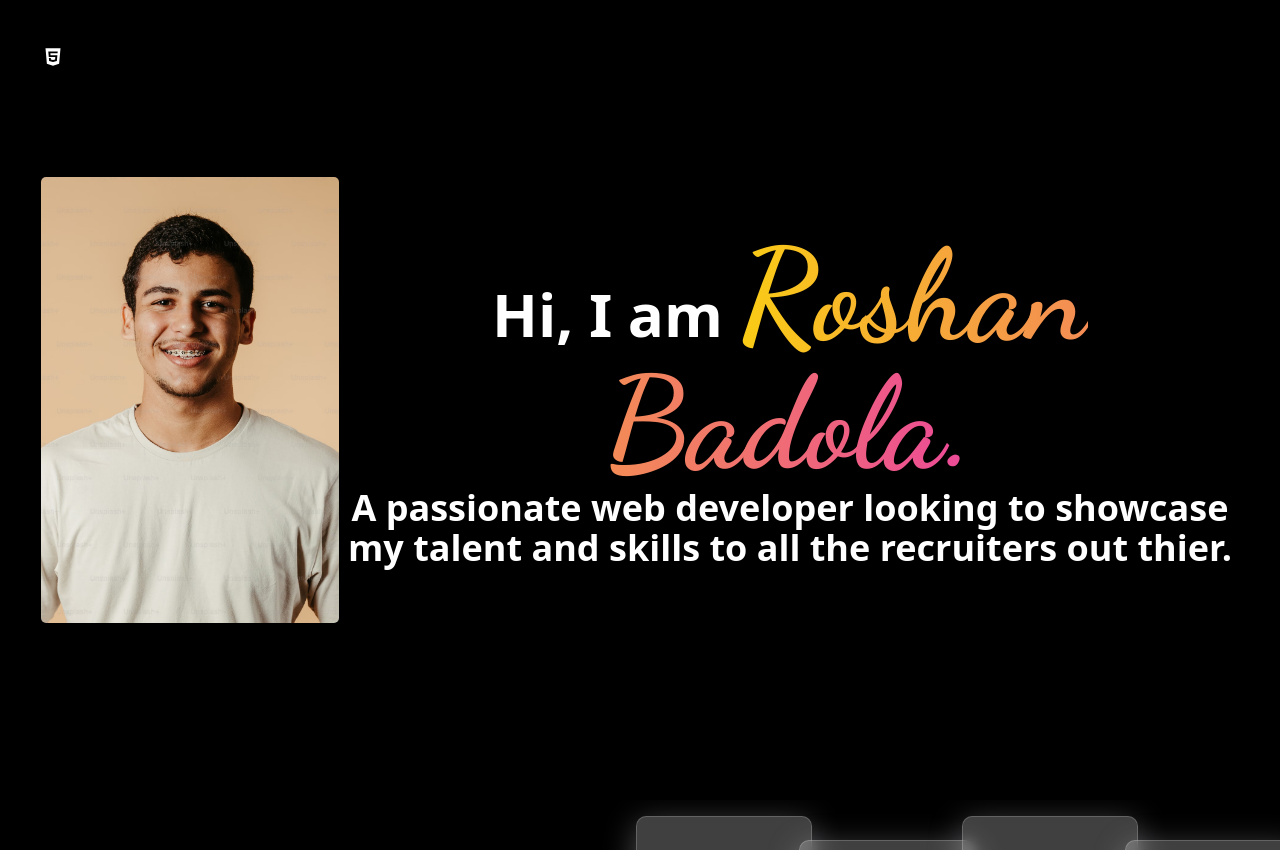
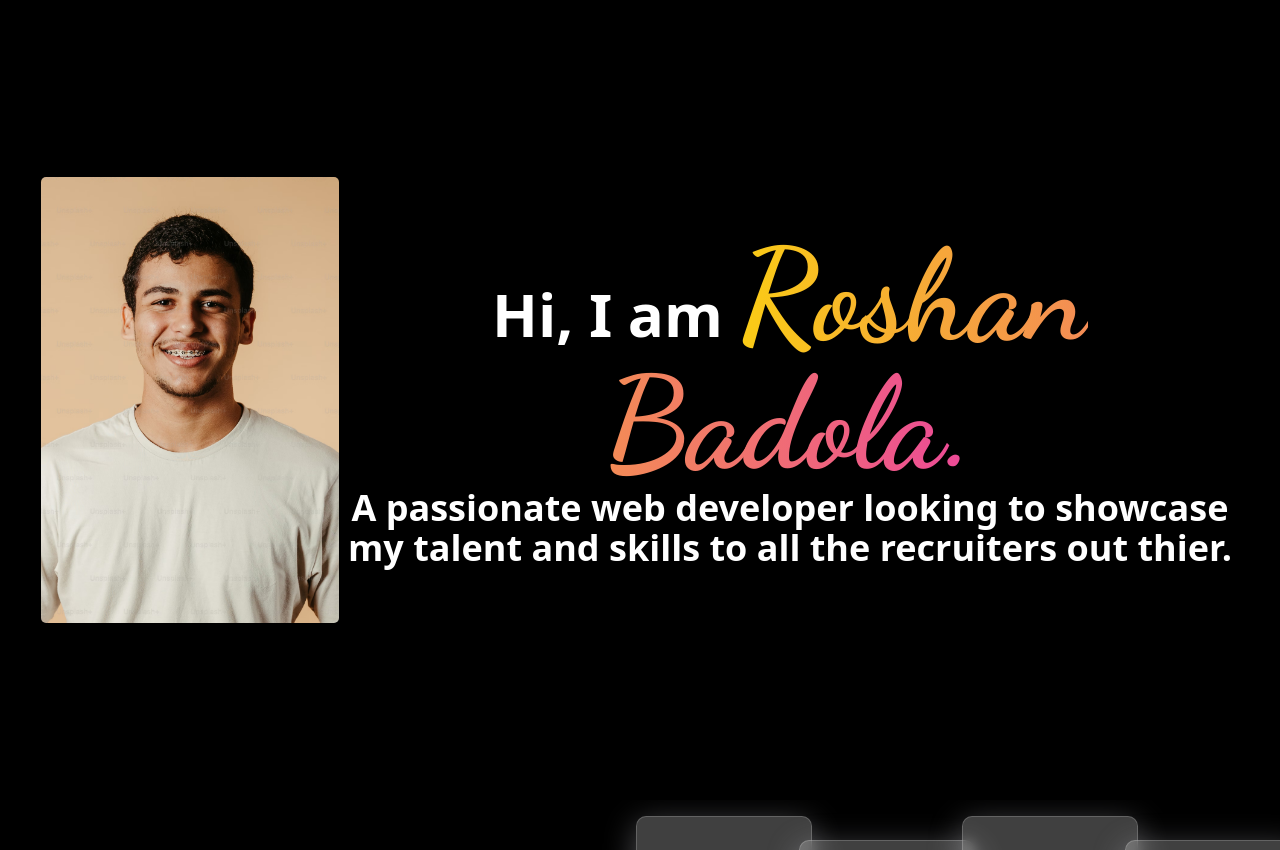
Before and after one commit to RBadola/my-portfolio, a React (Vite) app: page / in a window 1280 px wide. Shown: the top 850 px of the page. Built offline with nearby package versions, Linux system fonts and the light colour scheme; a web font is replaced by a local one.

Commit message:
minor changes

```diff
--- a/src/App.jsx
+++ b/src/App.jsx
@@ -11,37 +11,12 @@ import TechStackMobile from "./components/TechStackMobile";
 import FRamer from "./components/FRamer";
 
 function App() {
-  const width = useWidth();
-  useEffect(() => {
-    // const elements = document.querySelectorAll(".draggable")
-    // elements.forEach((item) => {
-    //     item.addEventListener("mousedown", dragstartHandler);
-    // })
-    // function dragstartHandler(ev) {
-    //     ev.preventDefault();
-    //     const eleL = ev.target.previousElementSibling;
-    //     const eleR = ev.target.nextElementSibling;
-    //     // console.log("initial",eleR,JSON.parse(JSON.stringify(eleR.getBoundingClientRect().left)),JSON.parse(JSON.stringify(eleR.getBoundingClientRect().right)));
-    //     // console.log("initialL",eleL,JSON.parse(JSON.stringify(eleL.getBoundingClientRect().left)),JSON.parse(JSON.stringify(eleL.getBoundingClientRect().right)));
-    //     const resize = (e) => {
-    //         eleL.style.width =  (e.clientX) -  eleL.getBoundingClientRect().left + 'px'
-    //         eleR.style.width = eleR.getBoundingClientRect().right -e.clientX  +'px'
-    //         // console.log((eleR.getBoundingClientRect().right -e.clientX)-50);
-    //     }
-    //     window.addEventListener('mousemove', resize)
-    //     window.addEventListener('mouseup', stopResize)
-    //     function stopResize() {
-    //         window.removeEventListener('mousemove', resize)
-    //     }
-    // }
-  }, []);
-  console.log(width);
+
   return (
     <div className="w-full h-full  ">
       <HeroSection />
-      {width <= 640 ? <TechStackMobile /> : <TechStack />}
+      <TechStack />
       <Projects />
-      {/* <FRamer /> */}
       <Contact />
     </div>
   );
--- a/src/components/Bg.jsx
+++ b/src/components/Bg.jsx
@@ -29,55 +29,21 @@ const Bg = () => {
       <SiMysql size={20} />,
       <SiTailwindcss size={20} />,
     ];
-    let count  = -1
+
     const colors=[
      " #a8a9ad", "#b5b7bb", "#cccccc", "#d8d8d8", "#757575" , "#afb1ae"
     ]
-    const handleAnime= async(e)=>{
-
-      count = count+1
-      console.log(e.target.dataset.index)
-     setTimeout(()=>{
-      anime({
-        targets:".grid-box",
-        translateY:[
-          {value:-15,ease:"easeOutSine",duration:250},
-          {value:0,ease:"easeInOutQuad",duration:500},
-        ],
-        opacity:[
-          {value:1,ease:"easeOutSine",duration:250},
-          {value:0.5,ease:"easeInOutQuad",duration:500},
-        ],
-        backgroundColor:[
-          {value:colors[count % colors.length - 1],ease:"easeOutSine",duration:250},
-
-          {value:"#000000",ease:"easeOutSine",duration:250},
-        ],
-        delay:anime.stagger(300,{
-          grid:[12,7],
-          from:e.target.dataset.index
-        })
-      })
-     },0)
 
 
-    }
+
+
 
 
     let index = 0;
     const row = 12;
     const col = 7;
     let c=1
-    function animateButton(e, bg ,duration, elasticity) {
 
-      anime({
-        targets: e.target,
-        color:bg,
-        duration: duration,
-        elasticity: elasticity,
-        delay:20
-      });
-    }
   //  useEffect(()=>{
     for (let i = 1; i <= col; i++) {
       for (let j = 1; j <= row; j++) {
@@ -86,7 +52,7 @@ const Bg = () => {
         // console.log(index);
         sq.push(
           <div
-            onMouseDown={handleAnime}
+
             className="group  grid-box flex items-center  justify-center   transition-all duration-150  "
             data-index={index}
             key={`${i}-${j}`}
--- a/src/components/HeroSection.jsx
+++ b/src/components/HeroSection.jsx
@@ -4,8 +4,6 @@ import { motion } from "framer-motion";
 const HeroSection = () => {
   return (
     <motion.div className="w-full h-full bg-black relative  flex flex-col md:flex-row justify-center items-center px-10 font-extrabold   ">
-      <Bg />
-
       <motion.img
         // initial={{ opacity: 0, scale: 0.5 }}
         // animate={{ opacity: 1, scale: 1 }}
--- a/src/components/Projects.jsx
+++ b/src/components/Projects.jsx
@@ -60,7 +60,7 @@ const Projects = () => {
   return (
     <motion.div
       layout
-      className="z-0 w-full h-full font-extrabold bg-black p-4 flex flex-col justify-center  items-center relative overflow-hidden gap-7"
+      className="z-0 w-full h-full font-extrabold p-4 flex flex-col justify-center  items-center relative overflow-hidden gap-7"
     >
       <div>
         <motion.p
--- a/src/components/TechStack.jsx
+++ b/src/components/TechStack.jsx
@@ -50,8 +50,11 @@ const TechStack = () => {
 
   return (
     <motion.div
-      className="w-full h-full overflow-hidden font-extrabold flex  relative p-2  bg-black z-50"
+      className="w-full h-full overflow-hidden font-extrabold flex  relative p-2 bg-black   z-50"
       ref={ref}
+      animate={{
+        backgroundColor:"radial-gradient(circle, rgba(255,0,110,1) 0%, rgba(131,56,236,1) 64%, rgba(58,134,255,1) 100%);"
+      }}
       // onMouseMove={(e) => mouseCo(e)}
     >
       <div className="w-full h-full   absolute tech-gradient top-0 left-0 z-20  "></div>
--- a/src/index.css
+++ b/src/index.css
@@ -12,6 +12,7 @@ html {
   --verdigris: #73bfb8ff;
   --mikado-yellow: #fec601ff;
   --pumpkin: #ea7317ff;
+  background-color: black;
 }
 
 .tech_card {
```
